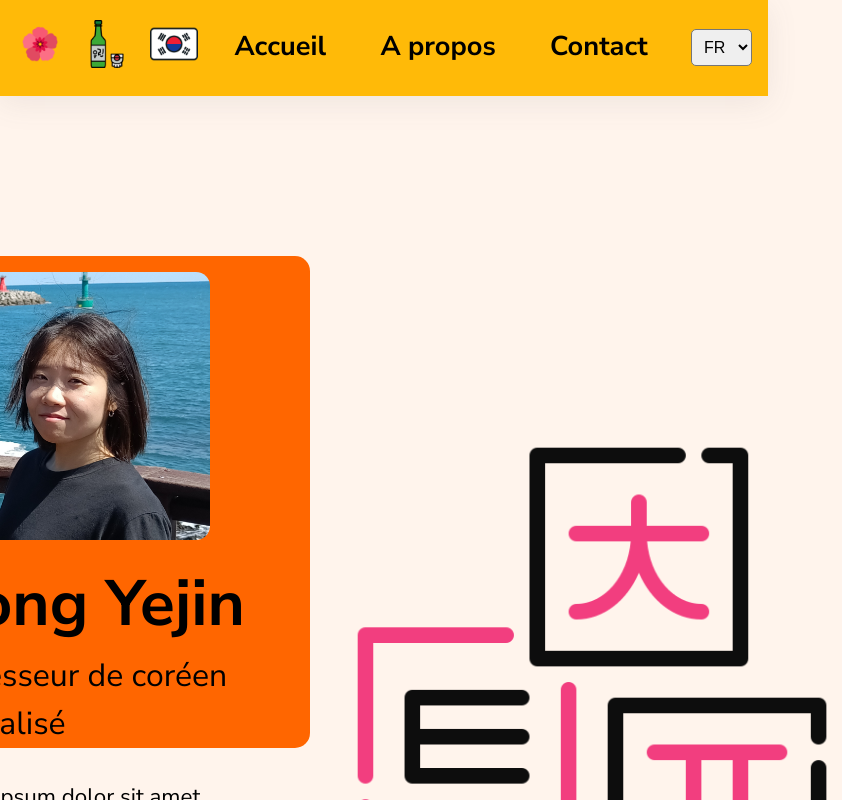
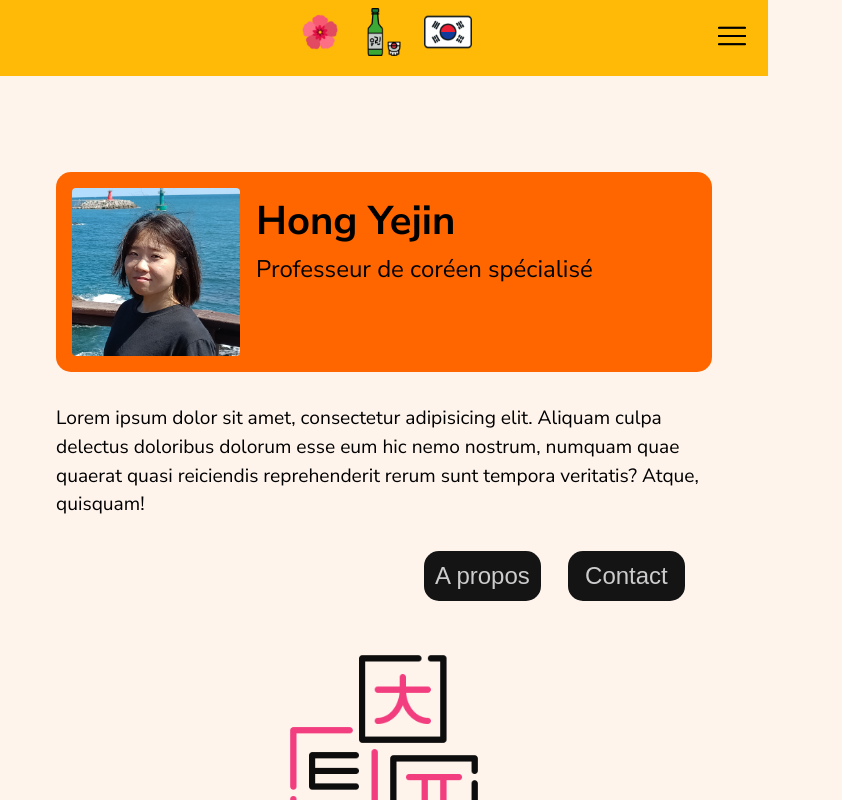
Before and after one commit to RomainAuger7/seon-saeng-nim, a Vue app: page / in a window 768 px wide. Shown: the top 800 px of the page, 842 px wide, since content can reach past the window. Built offline with nearby package versions, Linux system fonts and the light colour scheme.

Commit message:
responsive homepage

```diff
--- a/src/App.vue
+++ b/src/App.vue
@@ -41,7 +41,10 @@ const fontClass = computed(() => {
 body {
   background: var(--background);
 }
-
+img {
+  display: block;
+  max-inline-size: 100%;
+}
 .font-fr,
 .font-en {
   font-family: 'Nunito Sans', sans-serif;
--- a/src/components/Header.vue
+++ b/src/components/Header.vue
@@ -137,7 +137,7 @@ const closeSidebar = () => {
   z-index: 9;
 }
 
-@media screen and (max-width: 764px) {
+@media screen and (max-width: 768px) {
   #open-sidebar-button,
   #close-sidebar-button {
     display: block;
@@ -169,9 +169,10 @@ const closeSidebar = () => {
   }
   .logo-mobile {
     display: flex;
+    height: 84px;
     gap: 1em;
     background: var(--primary);
-    padding: 0.4em;
+    padding-top: 1em;
     margin-top: -80px;
     justify-content: center;
   }
--- a/src/pages/HomePage.vue
+++ b/src/pages/HomePage.vue
@@ -5,7 +5,7 @@
     <div class="container-left">
       <Transition name="slide-right" appear>
         <div class="header-left">
-          <img src="/img/yejin.jpg" alt="flower" height="300" width="300" />
+          <img src="/img/yejin.jpg" alt="flower" height="250" width="250" />
           <h1>{{ $t('home.title') }}</h1>
           <span>{{ $t('home.subtitle') }}</span>
         </div>
@@ -25,9 +25,11 @@
         </div>
       </Transition>
     </div>
-    <div class="container-right">
-      <img src="/img/hangeul.png" alt="hangeul" height="500" width="500" />
-    </div>
+    <Transition name="fade" appear>
+      <div class="container-right">
+        <img src="/img/hangeul.png" alt="hangeul" height="450" width="450" />
+      </div>
+    </Transition>
   </div>
 </template>
 
@@ -56,8 +58,8 @@
   border-radius: 10%;
 }
 .header-left h1 {
-  padding-top: 2rem;
-  font-size: 4rem;
+  padding-top: 0.5rem;
+  font-size: 3.5rem;
   font-weight: bold;
 }
 .header-left span {
@@ -121,4 +123,159 @@
   transition: opacity 1s 1.2s ease-out;
   opacity: 1;
 }
+@media screen and (min-width: 1024px) and (max-width: 1280px) {
+  .container {
+    gap: 1.5rem;
+    padding: 7rem 3rem;
+  }
+  .header-left {
+    border-radius: 15px;
+  }
+  .header-left img {
+    height: 250px;
+    width: 250px;
+    padding: 1rem;
+  }
+  .header-left h1 {
+    padding-top: 1rem;
+    font-size: 3rem;
+    font-weight: bold;
+  }
+  .header-left span {
+    font-size: 1.5rem;
+  }
+  .container-left p {
+    font-size: 1.3rem;
+  }
+  .buttons {
+    padding: 0 1.8rem;
+    gap: 1.8em;
+  }
+  .buttons button {
+    height: 3.2rem;
+    width: 7.8rem;
+    font-size: 1.5rem;
+  }
+  .container-right img {
+    width: 300px;
+    height: 300px;
+  }
+}
+@media screen and (min-width: 768px) and (max-width: 1024px) {
+  .container {
+    gap: 3rem;
+    padding: 7rem 3.5rem;
+    flex-direction: column;
+  }
+  .header-left {
+    border-radius: 15px;
+  }
+  .header-left img {
+    height: 200px;
+    width: 200px;
+  }
+  .header-left h1 {
+    padding-top: 1.2rem;
+    font-size: 3rem;
+    font-weight: bold;
+  }
+  .header-left span {
+    font-size: 1.7rem;
+  }
+  .container-left p {
+    font-size: 1.3rem;
+  }
+  .buttons {
+    padding: 0 1.7rem;
+    gap: 1.7em;
+  }
+  .buttons button {
+    height: 3.1rem;
+    width: 7.3rem;
+    font-size: 1.5rem;
+  }
+  .container-right img {
+    width: 250px;
+    height: 250px;
+  }
+}
+@media screen and (min-width: 500px) and (max-width: 768px) {
+  .container {
+    gap: 3rem;
+    padding: 6rem 3.5rem;
+    flex-direction: column;
+  }
+  .header-left {
+    border-radius: 15px;
+  }
+  .header-left img {
+    height: 200px;
+    width: 200px;
+  }
+  .header-left h1 {
+    padding-top: 1.2rem;
+    font-size: 2.5rem;
+    font-weight: bold;
+  }
+  .header-left span {
+    font-size: 1.5rem;
+  }
+  .container-left p {
+    font-size: 1.2rem;
+  }
+  .buttons {
+    padding: 0 1.7rem;
+    gap: 1.7em;
+  }
+  .buttons button {
+    height: 3.1rem;
+    width: 7.3rem;
+    font-size: 1.5rem;
+  }
+  .container-right img {
+    width: 200px;
+    height: 200px;
+  }
+}
+@media screen and (max-width: 500px) {
+  .container {
+    gap: 3rem;
+    padding: 4rem 3rem;
+    flex-direction: column;
+  }
+  .header-left {
+    padding: 1em;
+    gap: 2rem;
+    border-radius: 15px;
+  }
+  .header-left img {
+    margin-left: 0.3rem;
+    height: 250px;
+    width: 250px;
+  }
+  .header-left h1 {
+    font-size: 2.4rem;
+    font-weight: bold;
+  }
+  .header-left span {
+    font-size: 1.4rem;
+  }
+  .container-left p {
+    font-size: 1.1rem;
+  }
+  .buttons {
+    justify-content: center;
+    padding: 0 1.5rem;
+    gap: 1.5em;
+  }
+  .buttons button {
+    height: 3rem;
+    width: 6.8rem;
+    font-size: 1.5rem;
+  }
+  .container-right img {
+    width: 200px;
+    height: 200px;
+  }
+}
 </style>
```
